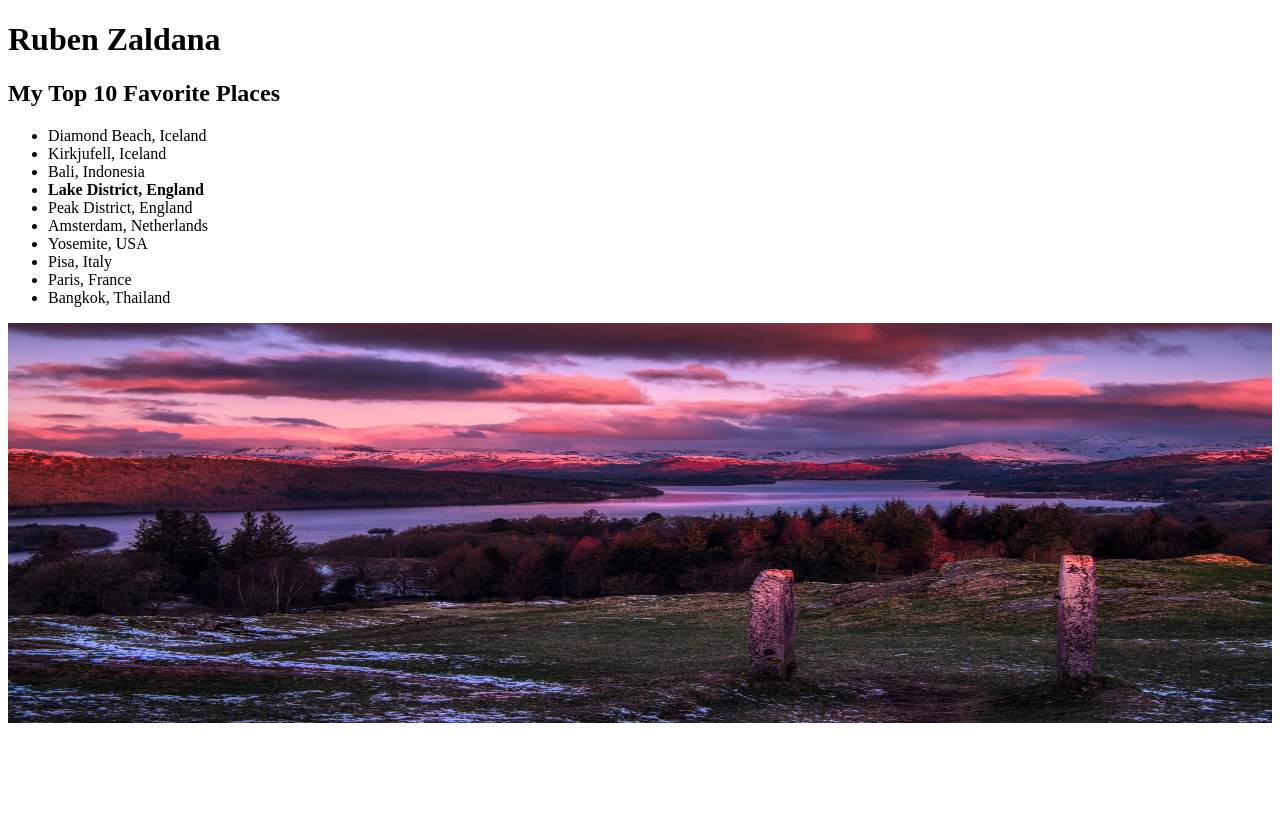
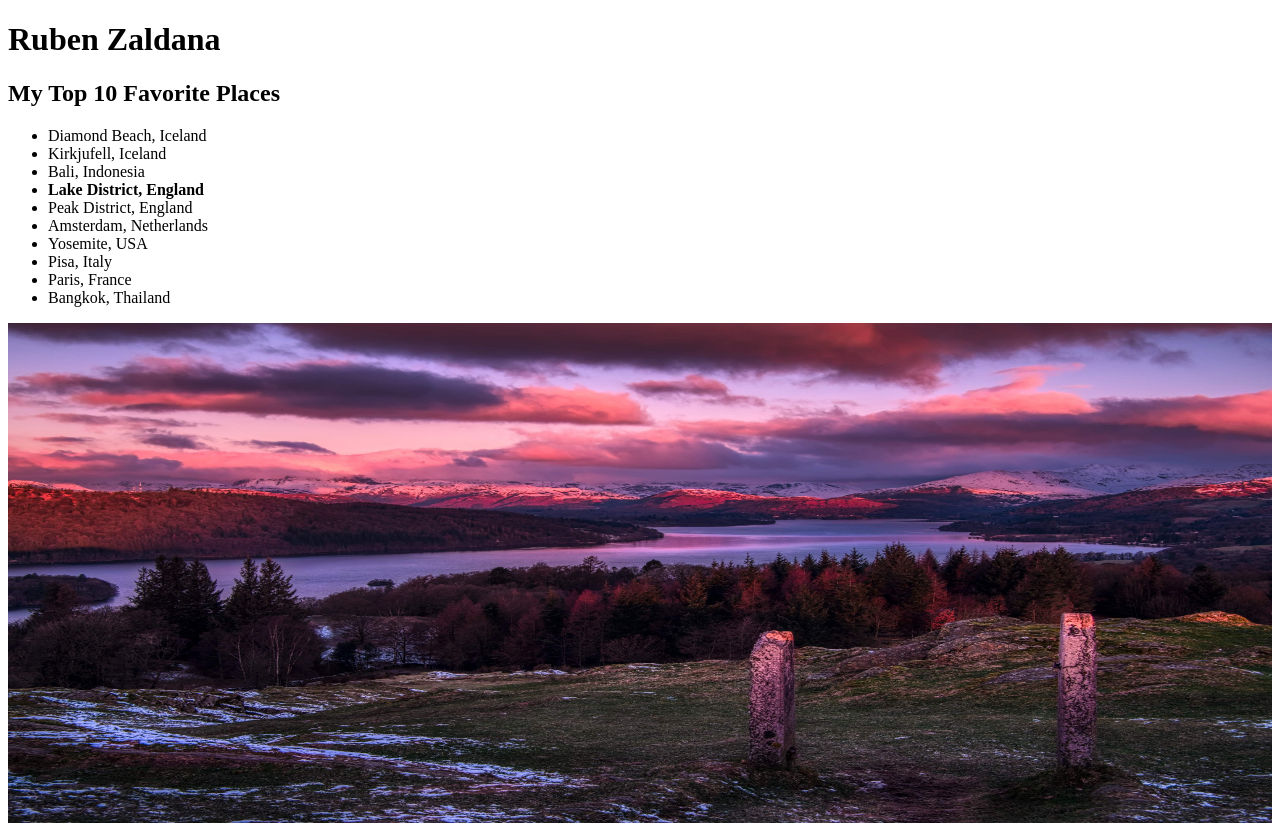
Before and after one commit to Zaldana/Zaldana.github.io, a plain HTML site: page index.html in a window 1280 px wide. Before the commit the page ends 800 px from the top, so only its background shows below. Drawn offline with Linux system fonts and the light colour scheme.

Commit message:
Update index.html

```diff
--- a/index.html
+++ b/index.html
@@ -21,7 +21,7 @@
     <li>Paris, France</li>
     <li>Bangkok, Thailand</li>
 </ul>
-<img src="https://raw.githubusercontent.com/Zaldana/Zaldana.github.io/main/LakeDistrict.JPEG" alt="Lake District" style="width:100%;height:400px;">
+<img src="https://raw.githubusercontent.com/Zaldana/Zaldana.github.io/main/LakeDistrict.JPEG" alt="Lake District" style="width:100%;height:500px;">
 
 </body>
 </html>
```
